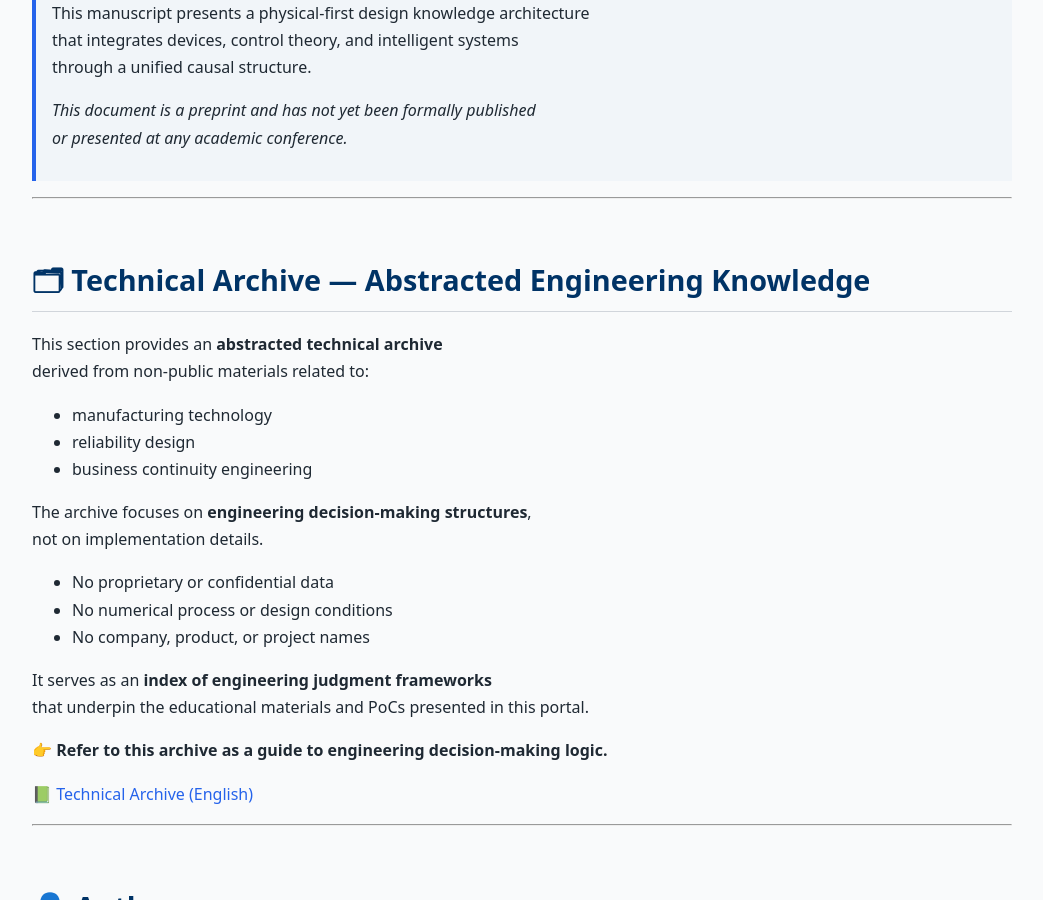
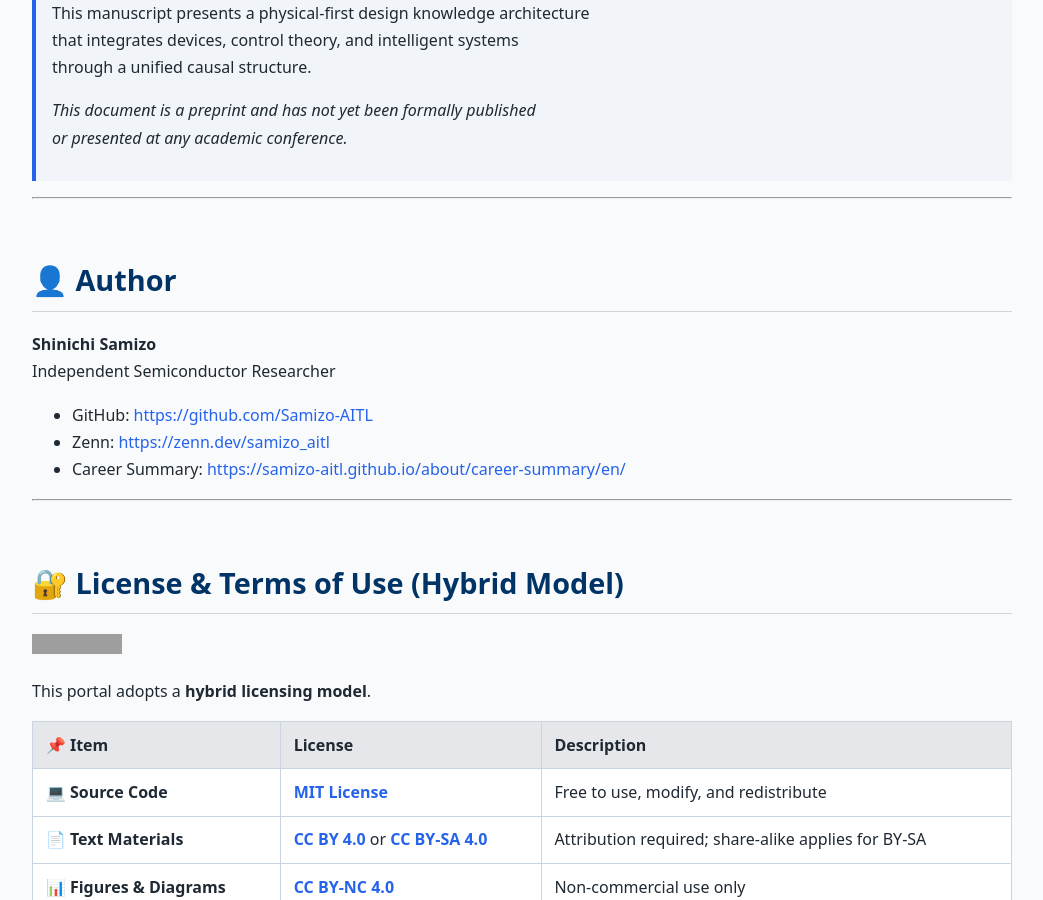
Before and after one commit to Samizo-AITL/Samizo-AITL.github.io, a Jekyll site: the page built from portal/en/index.md, in a window 1280 px wide and 900 px high, scrolled down 23861 px. Shown: the whole window, without its empty margins (118-1161 px from the left). Built offline with Jekyll 4.4.1, drawn with Linux system fonts in a browser that asks for light colours; grey boxes are pictures that could not be loaded.

Commit message:
Update index.md

```diff
--- a/portal/en/index.md
+++ b/portal/en/index.md
@@ -802,31 +802,6 @@ Shinichi Samizo
 
 ---
 
-# 🗂 Technical Archive — Abstracted Engineering Knowledge
-
-This section provides an **abstracted technical archive**
-derived from non-public materials related to:
-
-- manufacturing technology
-- reliability design
-- business continuity engineering
-
-The archive focuses on **engineering decision-making structures**,
-not on implementation details.
-
-- No proprietary or confidential data
-- No numerical process or design conditions
-- No company, product, or project names
-
-It serves as an **index of engineering judgment frameworks**
-that underpin the educational materials and PoCs presented in this portal.
-
-👉 **Refer to this archive as a guide to engineering decision-making logic.**
-
-📗 [Technical Archive (English)](../../about/docs/en/)
-
----
-
 # 👤 Author
 
 **Shinichi Samizo**
```
